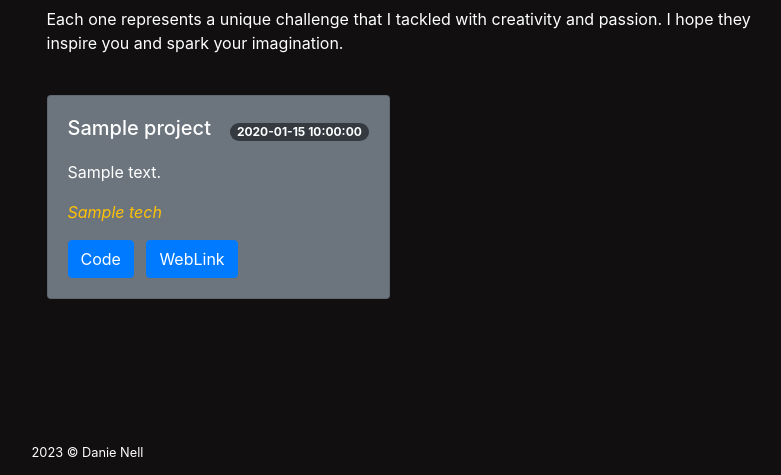
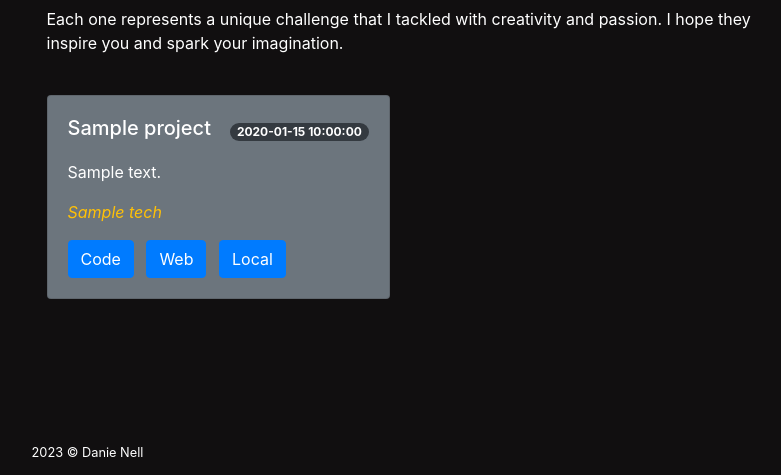
Before and after one commit to buildwithdan/flask-portfolio, a Flask app: template api/templates/projects.html in a window 1280 px wide. Shown: the part 325-800 px from the top of the page, without its empty margins (235-1016 px from the left). Run offline with Flask 2, Linux system fonts and the light colour scheme; the template is opened without the code that fills it: most values are stand-ins (such as "Sample title", 1, 10 or a date in 2020); some libraries are stand-ins or nearby versions.

Commit message:
locallink button added

```diff
--- a/api/templates/projects.html
+++ b/api/templates/projects.html
@@ -34,8 +34,17 @@ content%}
           target="_blank"
           rel="noopener noreferrer"
           class="btn btn-primary mx-2"
-          >WebLink</a
+          >Web</a
         >
+        {% if project.localLink %}
+        <a
+          href="{{ project.localLink }}"
+          target="_blank"
+          rel="noopener noreferrer"
+          class="btn btn-primary"
+          >Local</a
+        >
+        {% endif %}
       </div>
     </div>
   </div>
```
Also changed, not shown: api/content/projects/project-1.md (+1 -0 lines).
